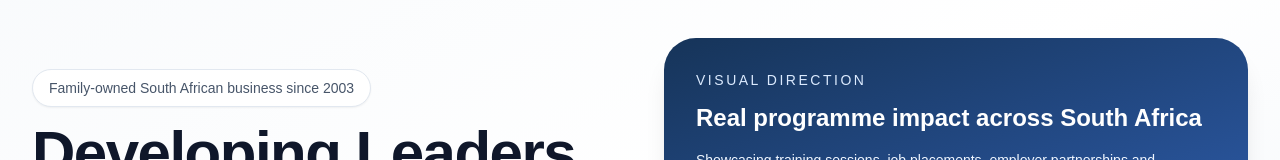
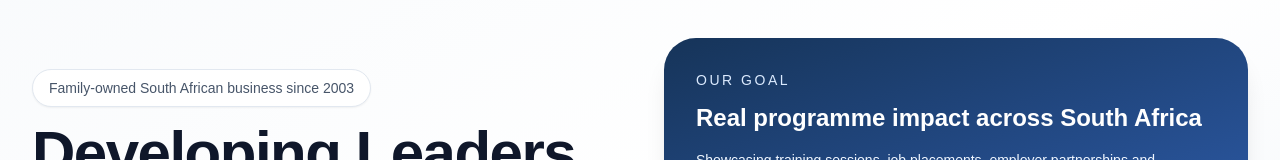
Before and after one commit to NikkiLynnSteinhage/leelyn, a Next.js app: page / in a window 1280 px wide. Shown: the part 151-311 px from the top of the page. Built offline with nearby package versions, Linux system fonts and the light colour scheme.

Commit message:
Update site-shell.tsx

```diff
--- a/components/site-shell.tsx
+++ b/components/site-shell.tsx
@@ -200,7 +200,7 @@ export function HomePage() {
             </div>
             <div className="grid gap-4 sm:grid-cols-2">
               <div className="rounded-[2rem] bg-gradient-to-br from-[#163459] to-[#2c59a5] p-8 text-white shadow-xl sm:col-span-2">
-                <p className="text-sm uppercase tracking-[0.18em] text-blue-100">Visual direction</p>
+                <p className="text-sm uppercase tracking-[0.18em] text-blue-100">Our Goal</p>
                 <h3 className="mt-3 text-2xl font-semibold">Real programme impact across South Africa</h3>
                 <p className="mt-3 max-w-lg text-sm leading-7 text-blue-50">
   Showcasing training sessions, job placements, employer partnerships and community-driven impact across South Africa.
```
